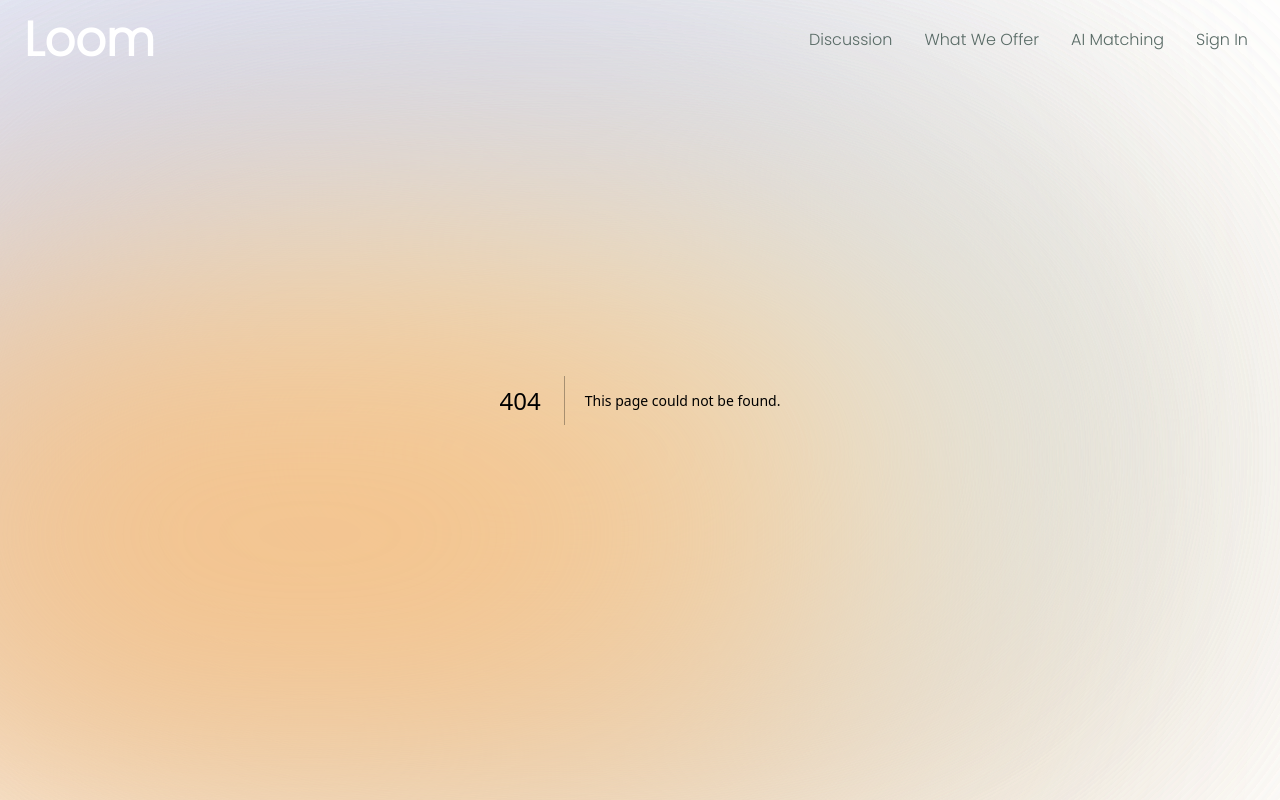
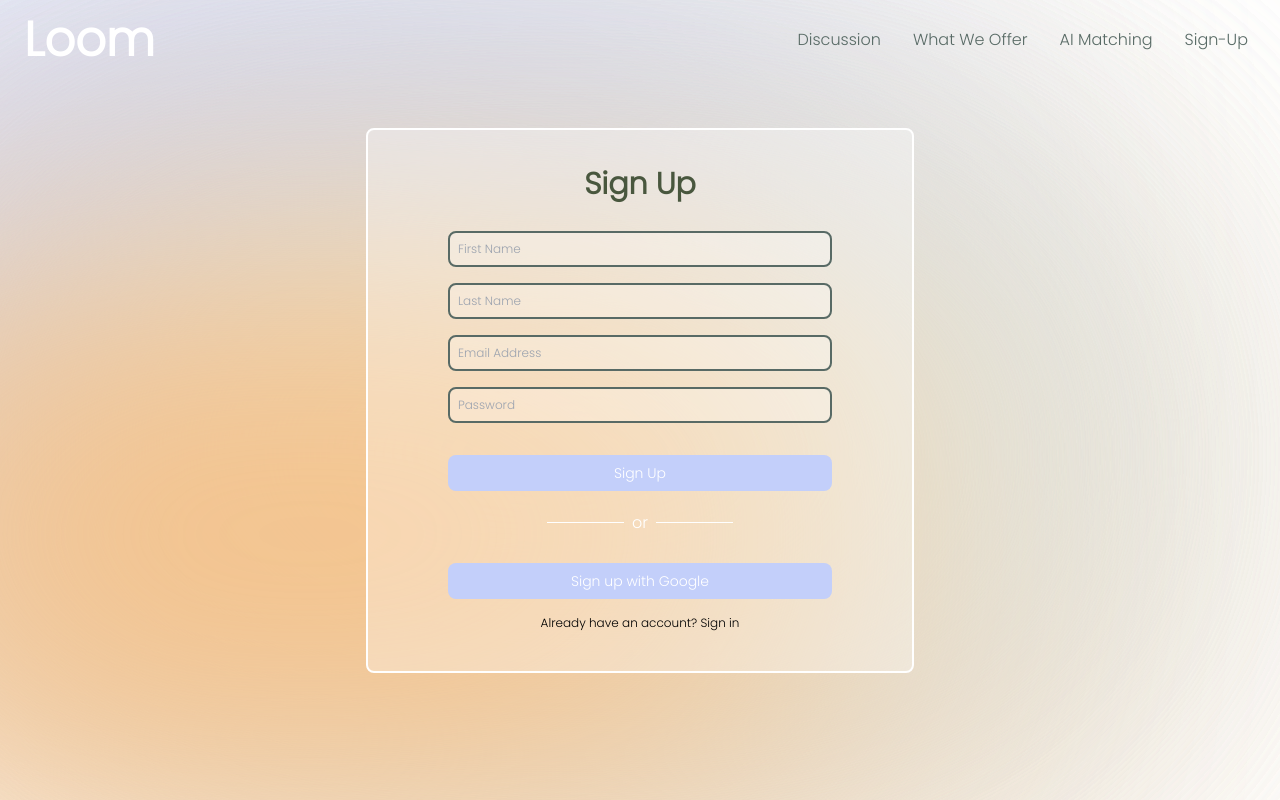
Before and after one commit to nataliey16/loom, a Next.js app: page /sign-up in a window 1280 px wide. Before the commit this address had no page. Shown: the top 800 px of the page. Built offline with nearby package versions, Linux system fonts and the light colour scheme.

Commit message:
Create UI for sign up page

```diff
--- a/src/app/components/header.tsx
+++ b/src/app/components/header.tsx
@@ -1,12 +1,12 @@
 "use client";
-
+import Link from "next/link";
 import React from "react";
 
 const SECTION_STYLES =
   "mb-28 mt-20 max-w-[70rem] text-center sm:mb-0 scroll-mt-[100rem] poppins";
 const HEADER_STYLES = "flex flex-col items-center justify-center";
 const TITLE_STYLES =
-  "mb-10 mt-36 px-3 text-3xl font-bold !leading-[1.5] sm:text-7xl text-white ";
+  "mb-10 mt-36 px-3 text-1xl font-bold !leading-[1.5] sm:text-7xl text-white ";
 const SUBTITLE_STYLES =
   " px-4 font-medium !leading-[1.5] text-2xl text-dark-green ";
 
@@ -18,7 +18,10 @@ const Header = () => {
     <section className={SECTION_STYLES}>
       <div className={HEADER_STYLES}>
         <div>
-          <h1 className={TITLE_STYLES}>Meaningful Connections, Your Way.</h1>
+          <h1 className={TITLE_STYLES}>
+            Meaningful Connections, <br />
+            Your Way.
+          </h1>
         </div>
         <div>
           <p className={SUBTITLE_STYLES}>
@@ -31,7 +34,9 @@ const Header = () => {
           {/* <h3 className="text-dark-green text-1xl ">
             Join a Community That Feels Right for You.
           </h3> */}
-          <button className={BUTTON_STYLES}>Get Started Today</button>
+          <Link href="/sign-up">
+            <button className={BUTTON_STYLES}>Get Started Today</button>
+          </Link>
         </div>
       </div>
     </section>
--- a/src/app/components/navbar.tsx
+++ b/src/app/components/navbar.tsx
@@ -30,7 +30,7 @@ const Navbar = () => {
     {
       id: 4,
 
-      link: "Sign In",
+      link: "sign-up",
     },
 
     // {
--- a/src/app/layout.tsx
+++ b/src/app/layout.tsx
@@ -43,23 +43,7 @@ export default function RootLayout({
       <body
         className={`${montserrat_init.variable} ${poppins_init.variable} antialiased`}
       >
-        <script
-          dangerouslySetInnerHTML={{
-            __html: `
-      window.watsonAssistantChatOptions = {
-        integrationID: "2f4cfef4-3ff6-4521-bd2a-54065219e0f7", // The ID of this integration.
-        region: "aws-us-east-1", // The region your integration is hosted in.
-        serviceInstanceID: "20240605-0942-3221-70db-d80964322815", // The ID of your service instance.
-        onLoad: async (instance) => { await instance.render(); }
-      };
-      setTimeout(function(){
-        const t=document.createElement('script');
-        t.src="https://web-chat.global.assistant.watson.appdomain.cloud/versions/" + (window.watsonAssistantChatOptions.clientVersion || 'latest') + "/WatsonAssistantChatEntry.js";
-        document.head.appendChild(t);
-      });
-    `,
-          }}
-        />
+        <script />
         <div className="bg-[#F7BC7D] absolute top-[15rem] -z-10 right-[11rem] h-[31.25rem] w-[31.25rem] rounded-full blur-[10rem] sm:w-[68.75rem] dark:bg-[#946263]"></div>
         <div className="bg-[#EDF3DD] absolute bottom-[6rem] -z-10 right-[11rem] h-[31.25rem] w-[31.25rem] rounded-full blur-[10rem] sm:w-[68.75rem] dark:bg-[#946263]"></div>
         <div className="bg-[#C3CFFA] absolute top-[-1rem] -z-10 left-[-35rem] h-[31.25rem] w-[50rem] rounded-full blur-[10rem] sm:w-[68.75rem] md:left-[-33rem] lg:left-[-28rem] xl:left-[-15rem] 2xl:left-[-5rem] dark:bg-[#676394]"></div>
@@ -73,3 +57,19 @@ export default function RootLayout({
     </html>
   );
 }
+
+//  dangerouslySetInnerHTML={{
+//           __html: `
+//     window.watsonAssistantChatOptions = {
+//       integrationID: "2f4cfef4-3ff6-4521-bd2a-54065219e0f7", // The ID of this integration.
+//       region: "aws-us-east-1", // The region your integration is hosted in.
+//       serviceInstanceID: "20240605-0942-3221-70db-d80964322815", // The ID of your service instance.
+//       onLoad: async (instance) => { await instance.render(); }
+//     };
+//     setTimeout(function(){
+//       const t=document.createElement('script');
+//       t.src="https://web-chat.global.assistant.watson.appdomain.cloud/versions/" + (window.watsonAssistantChatOptions.clientVersion || 'latest') + "/WatsonAssistantChatEntry.js";
+//       document.head.appendChild(t);
+//     });
+//   `,
+//         }}
--- /dev/null
+++ b/src/app/sign-up/page.tsx
@@ -0,0 +1,92 @@
+"use client";
+import React from "react";
+import Link from "next/link";
+
+const TITLE_STYLES =
+  "text-3xl text-center py-4 font-bold !leading-[1.5] text-dark-green ";
+const SECTION_STYLES =
+  "my-20 max-w-[60rem] rounded-lg scroll-mt-[100rem] poppins border-2 border-white bg-white bg-opacity-30 px-20 py-10 pt-4";
+// const LABEL_STYLES = "text-lg my-4 text-[#586A65]";
+const INPUT_STYLE =
+  "w-96 p-2 mx-0 my-2 rounded-lg bg-opacity-25 text-xs bg-white border-2 border-[#586A65] normal-case";
+const BUTTON_STYLE =
+  "mt-6 my-4 p-2 w-full text-sm rounded-lg bg-[#C3CFFA] text-white hover:bg-[#9697B4]";
+
+const SignUp = () => {
+  return (
+    <div className="flex items-center justify-center min-h-screen mb-20">
+      <div className={SECTION_STYLES}>
+        <h1 className={TITLE_STYLES}>Sign Up</h1>
+        <form>
+          <div>
+            {/* <label className={LABEL_STYLES}>First Name</label> */}
+            <input
+              className={INPUT_STYLE}
+              type="text"
+              id="firstName"
+              name="firstName"
+              placeholder="First Name"
+              // value={firstName}
+              // onChange={(e) => setFirstName(e.target.value)}
+              required
+            />
+          </div>
+
+          <div>
+            {/* <label className={LABEL_STYLES}>Last Name</label> */}
+            <input
+              className={INPUT_STYLE}
+              type="text"
+              id="lastName"
+              name="lastName"
+              placeholder="Last Name"
+              // value={lastName}
+              // onChange={(e) => setLastName(e.target.value)}
+              required
+            />
+          </div>
+          <div>
+            {/* <label className={LABEL_STYLES}>Email Address</label> */}
+            <input
+              className={INPUT_STYLE}
+              type="email"
+              id="email"
+              name="email"
+              placeholder="Email Address"
+              // value={email}
+              // onChange={(e) => setEmail(e.target.value)}
+              required
+            />
+          </div>
+          <div>
+            {/* <label className={LABEL_STYLES}>Password</label> */}
+            <input
+              className={INPUT_STYLE}
+              type="password"
+              id="password"
+              name="password"
+              placeholder="Password"
+              // value={password}
+              // onChange={(e) => setPassword(e.target.value)}
+              required
+            />
+          </div>
+          <button className={BUTTON_STYLE} type="submit">
+            Sign Up
+          </button>
+          <div className="my-1 flex items-center justify-center text-white">
+            <span className="border-b border-white w-1/5"></span>
+            <span className="mx-2">or</span>
+            <span className="border-b border-white w-1/5"></span>
+          </div>
+          <button className={BUTTON_STYLE}>Sign up with Google</button>
+          <p className="text-xs text-center">
+            Already have an account? <Link href="/">Sign in</Link>
+          </p>
+        </form>
+      </div>
+    </div>
+  );
+};
+
+export default SignUp;
```
